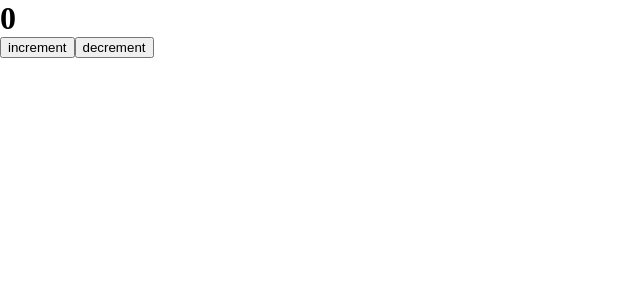
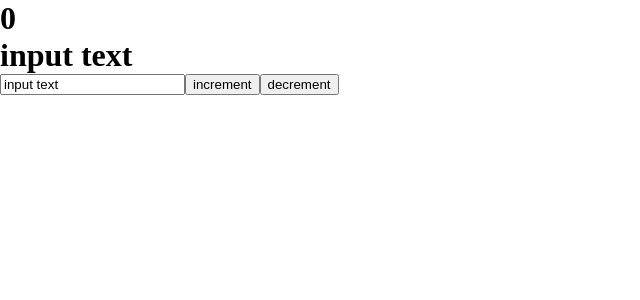
Before and after one commit to bardzim/todo-app-react, a React (Create React App) app in the folder react_fund/: page / in a window 1280 px wide. Shown: the top 300 px of the page, without its empty margins (0-640 px from the left). Built offline with nearby package versions, Linux system fonts and the light colour scheme; the HTML template or start-up script is replaced by a standard one.

Commit message:
chain DOM elements with hooks

```diff
--- a/react_fund/src/App.js
+++ b/react_fund/src/App.js
@@ -4,6 +4,7 @@ import './App.css';
 
 function App() {
   const [likes , setLikes] = useState(0);
+  const [value, setValue] = useState('input text')
 
   function increment() {
     setLikes(likes + 1)
@@ -16,6 +17,12 @@ function App() {
   return (
     <div>
     <h1>{likes}</h1>
+    <h1>{value}</h1>
+      <input
+      type="text"
+      value={value}
+      onChange={e => setValue(e.target.value)}
+      />
       <button onClick={increment}>increment</button>
       <button onClick={decrement}>decrement</button>
     </div>
```
